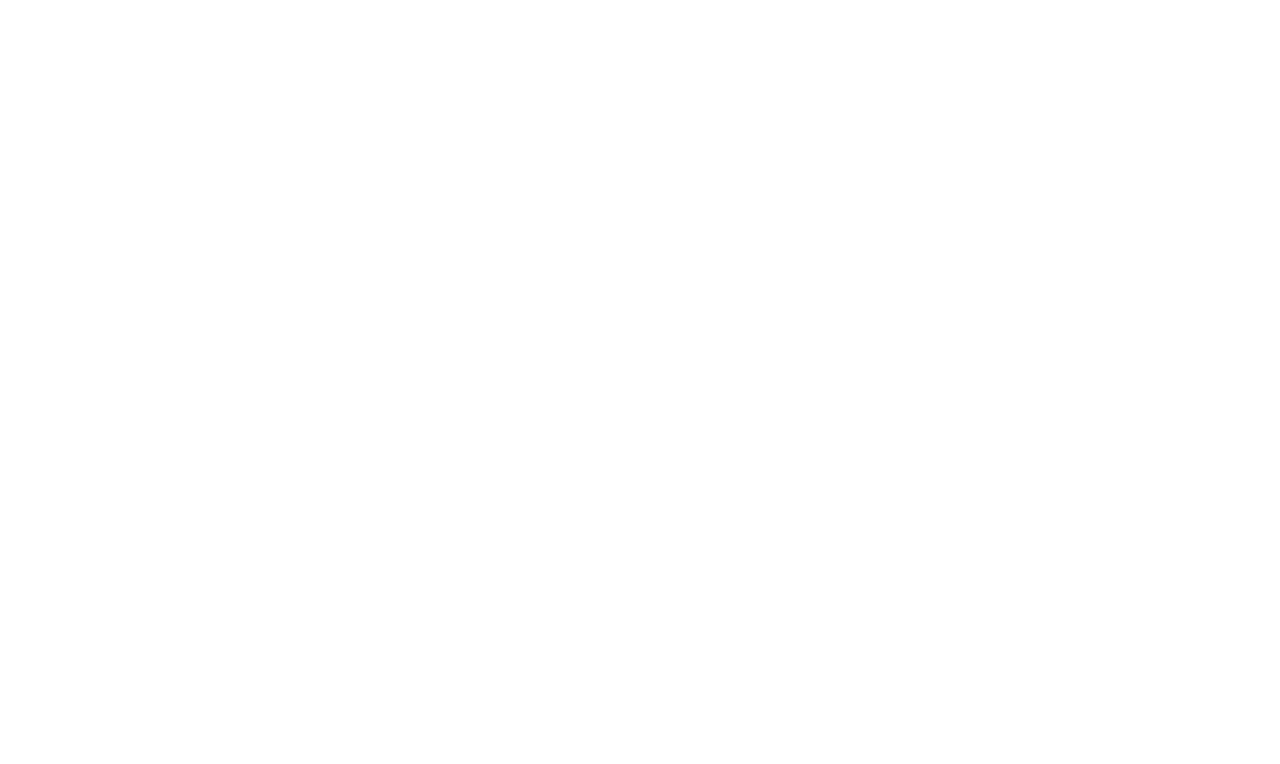
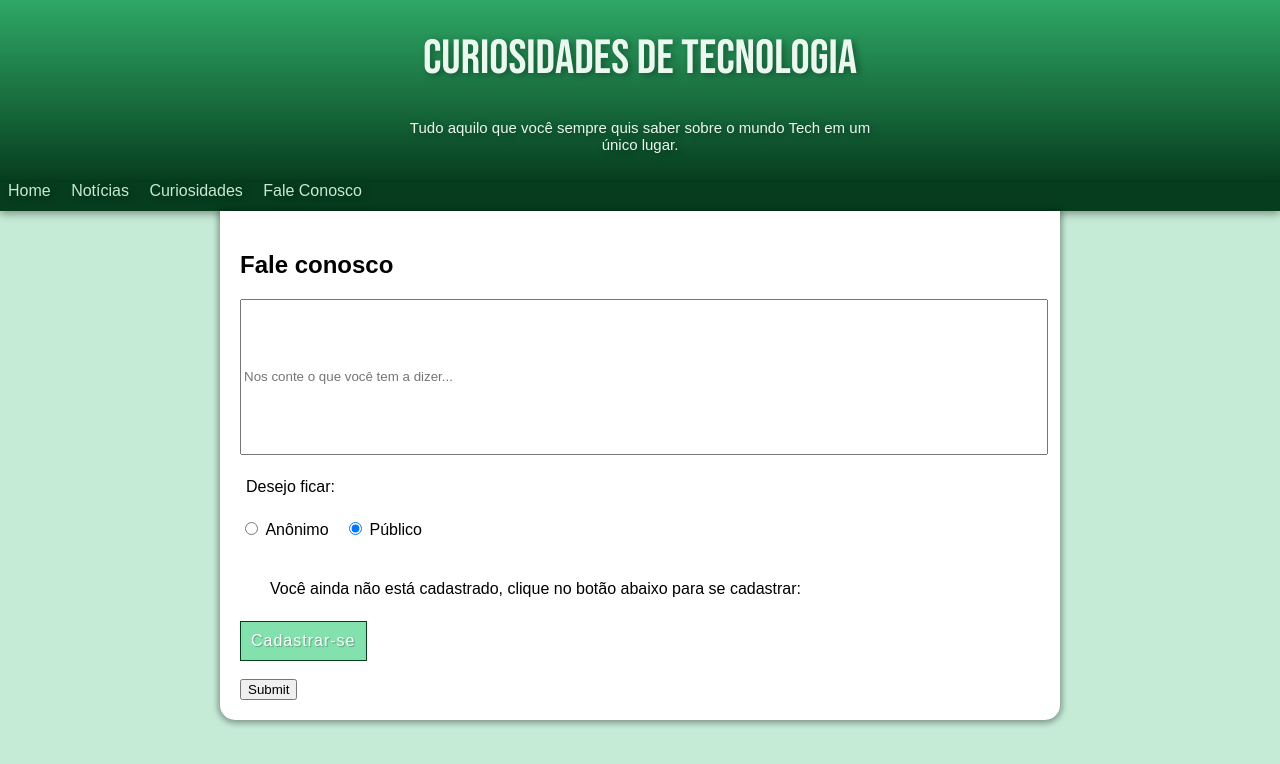
Before and after one commit to JPPMartinelli/projeto-android, a plain HTML site: page fale-conosco.html in a window 1280 px wide. Drawn offline with Linux system fonts and the light colour scheme.

Commit message:
fale conosco 0.2

```diff
--- a/estilo/style.css
+++ b/estilo/style.css
@@ -21,6 +21,10 @@
     --fonte-destaque: 'Bebas Neue', cursive;
     --fonte-android: 'Idroid', cursive;
 
+}
+
+* {
+    font-family: var(--fonte-padrao);
 }
 
 
@@ -254,3 +258,44 @@ li.indice {
     font-size: 1.8em;
     margin-left: 10px;
 }
+
+
+
+
+
+
+
+
+input#input-text {
+    width: 100%;
+    height: 150px;
+    outline: 0;
+}
+
+label {
+    font-family: var(--fonte-padrao);
+}
+
+input#input-text:focus {
+    box-shadow: 0px 0px 4px 1px rgb(0 0 0 / 36%);
+}
+
+div#div-publica {
+    background-color: var(--cor1);
+    border: 1px solid var(--cor5);
+    padding: 10px;
+    width: 105px;
+}
+
+div#div-publica span {
+    color: white;
+    text-shadow: 1px 1px 1px #0000004a;
+    letter-spacing: 1px;
+}
+div#mae-publica {
+    display: none;
+}
+
+#publico:checked ~ div#mae-publica {
+    display: inline-block;
+}
--- a/fale-conosco.html
+++ b/fale-conosco.html
@@ -5,8 +5,46 @@
     <meta http-equiv="X-UA-Compatible" content="IE=edge">
     <meta name="viewport" content="width=device-width, initial-scale=1.0">
     <title>Fale Conosco</title>
+
+    <link rel="stylesheet" href="estilo/style.css">
 </head>
 <body>
+    <header>
+        <h1>CURIOSIDADES DE TECNOLOGIA</h1>
+        <p>Tudo aquilo que você sempre quis saber sobre o mundo Tech em um único lugar.</p>
+    </header>
 
+    <nav id="nav_header">
+            <a href="index.html">Home</a>
+            <a href="#">Notícias</a>
+            <a href="#">Curiosidades</a>
+            <a href="fale-conosco.html">Fale Conosco</a>
+    </nav>
+
+    <main>
+        <nav>
+            <h1>Fale conosco</h1>
+            <form action="#">
+                <input id="input-text" type="text" placeholder="Nos conte o que você tem a dizer..." required> <!--caixa de texto-->
+                <!--radio para público ou anônimo:-->
+                <p style="text-indent: 6px;">Desejo ficar:</p>
+                <input type="radio" id="anonimo" name="anonimo-publico" value="anonimo" required>&nbsp;Anônimo
+                <input type="radio" id="publico" name="anonimo-publico" value="publico" required style="margin-left: 2%;" checked>&nbsp;Público
+                <br>
+                <br>
+
+                <div id="mae-publica">
+                    <p>Você ainda não está cadastrado, clique no botão abaixo para se cadastrar:</p>
+                    <div id="div-publica">
+                        <span>Cadastrar-se</span>
+                    </div>
+                </div>
+
+                <br>
+                <br>
+                <input type="submit" id="submit">
+            </form>
+        </nav>
+    </main>
 </body>
 </html>
```
